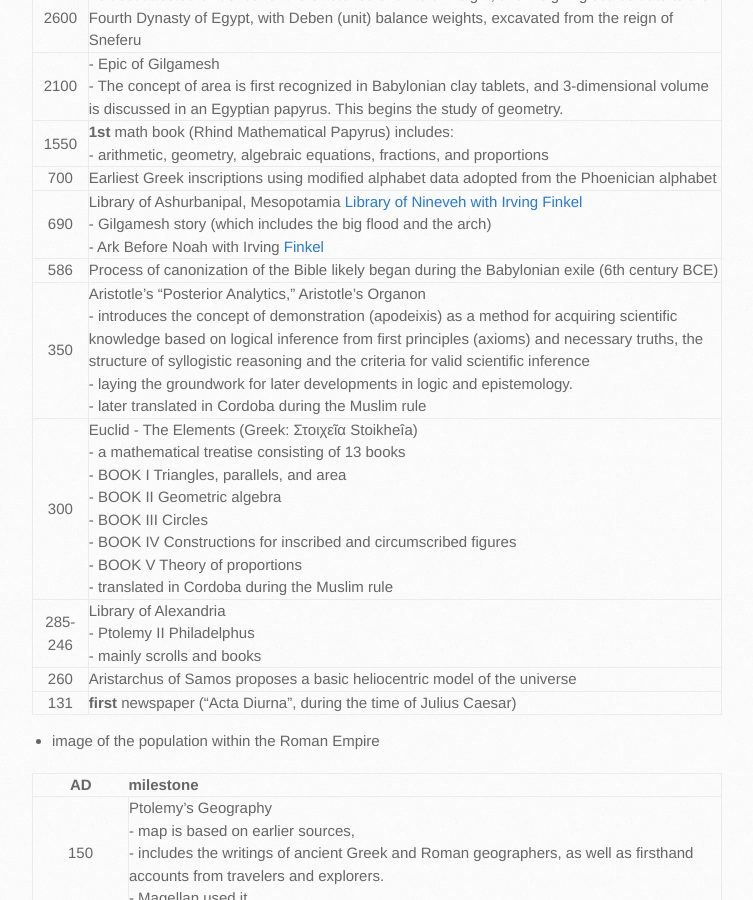
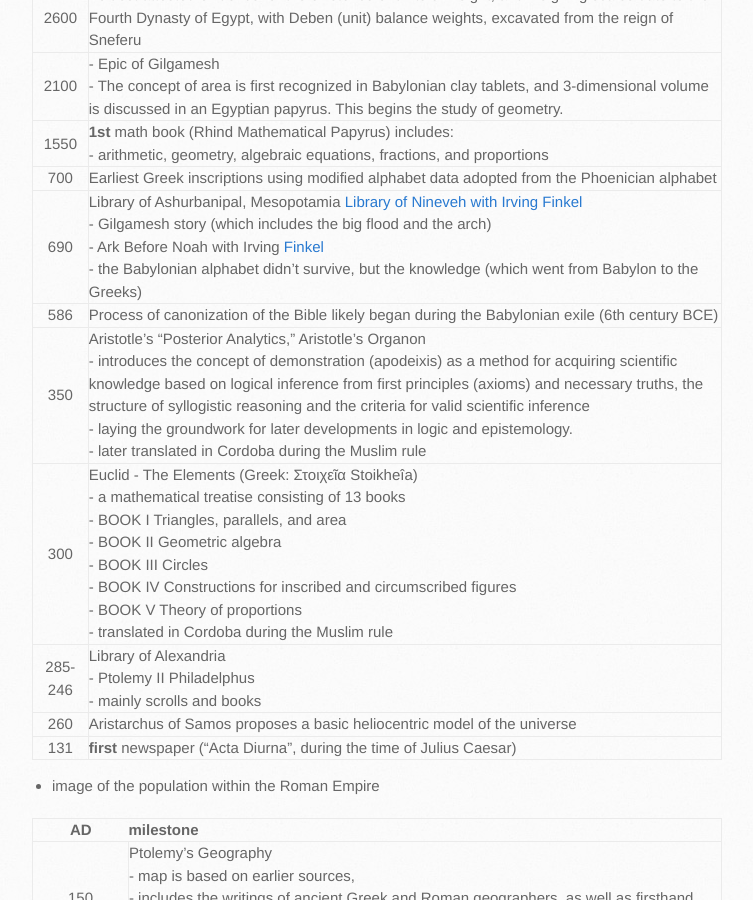
Before and after one commit to trumpfheller/trumpfheller.github.io, a Jekyll site: the page built from epistemologicalTree.md, in a window 1280 px wide and 900 px high, scrolled down 1079 px. Shown: the whole window, without its empty margins (128-881 px from the left). Built offline with Jekyll 4.4.1, drawn with Linux system fonts in a browser that asks for light colours.

Commit message:
Update epistemologicalTree.md

```diff
--- a/epistemologicalTree.md
+++ b/epistemologicalTree.md
@@ -29,7 +29,7 @@
 | 2100 | - Epic of Gilgamesh<br>- The concept of area is first recognized in Babylonian clay tablets, and 3-dimensional volume is discussed in an Egyptian papyrus. This begins the study of geometry. |
 | 1550 | **1st** math book (Rhind Mathematical Papyrus) includes:<br>- arithmetic, geometry, algebraic equations, fractions, and proportions |
 | 700 | Earliest Greek inscriptions using modified alphabet data adopted from the Phoenician alphabet |
-| 690 | Library of Ashurbanipal, Mesopotamia [Library of Nineveh with Irving Finkel](https://www.youtube.com/live/Ls9JkxFEB9g) <br> - Gilgamesh story (which includes the big flood and the arch)<br> - Ark Before Noah with Irving [Finkel](https://youtu.be/s_fkpZSnz2I?si=e-UB304xbIPUhBA1)  |
+| 690 | Library of Ashurbanipal, Mesopotamia [Library of Nineveh with Irving Finkel](https://www.youtube.com/live/Ls9JkxFEB9g) <br> - Gilgamesh story (which includes the big flood and the arch)<br> - Ark Before Noah with Irving [Finkel](https://youtu.be/s_fkpZSnz2I?si=e-UB304xbIPUhBA1) <br> - the Babylonian alphabet didn't survive, but the knowledge (which went from Babylon to the Greeks) |
 | 586 | Process of canonization of the Bible likely began during the Babylonian exile (6th century BCE) |
 | 350 | Aristotle's "Posterior Analytics," Aristotle's Organon<br>- introduces the concept of demonstration (apodeixis) as a method for acquiring scientific knowledge based on logical inference from first principles (axioms) and necessary truths, the structure of syllogistic reasoning and the criteria for valid scientific inference<br>- laying the groundwork for later developments in logic and epistemology.<br>- later translated in Cordoba during the Muslim rule |
 | 300 | Euclid - The Elements (Greek: Στοιχεῖα Stoikheîa)<br>- a mathematical treatise consisting of 13 books<br>- BOOK I Triangles, parallels, and area<br>- BOOK II Geometric algebra<br>- BOOK III Circles<br>- BOOK IV Constructions for inscribed and circumscribed figures<br>- BOOK V Theory of proportions<br>- translated in Cordoba during the Muslim rule |
```
